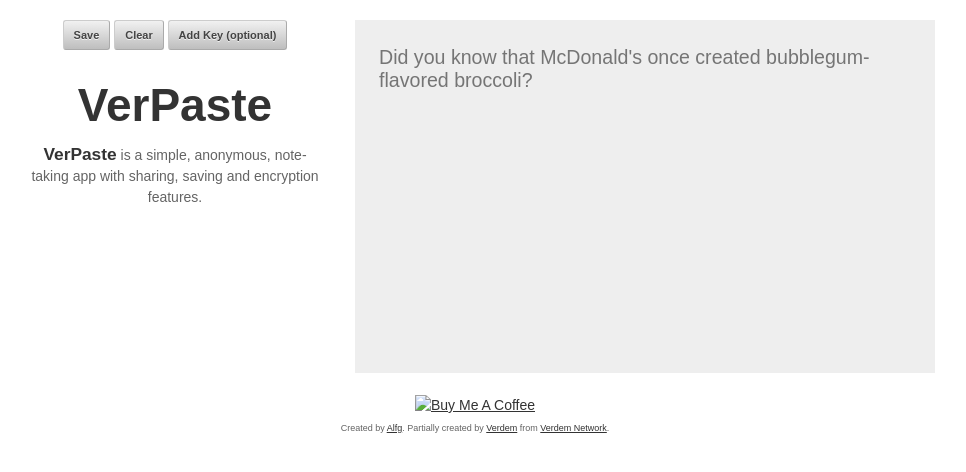
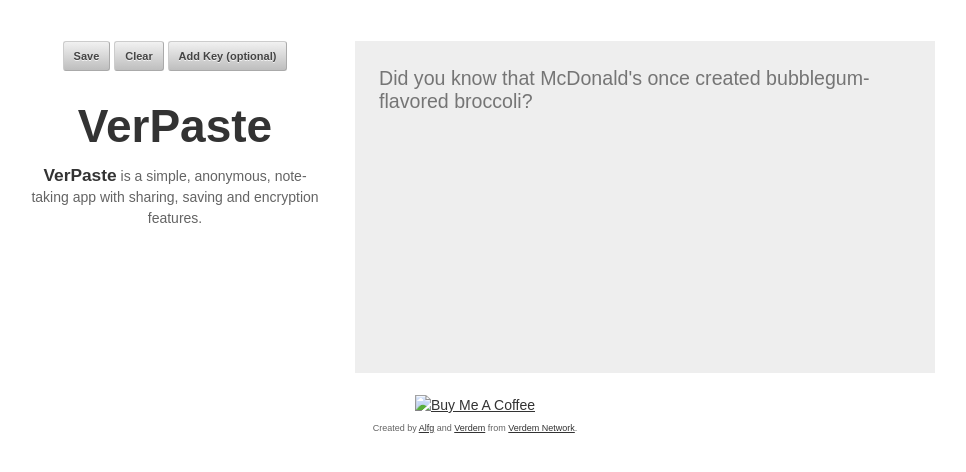
Before and after one commit to Verdem-crypto/verdem-crypto.github.io, a Jekyll site: the page verpaste/index.html, which Jekyll copies as it is, in a window 1280 px wide. Shown: the top 472 px of the page, without its empty margins (165-1131 px from the left). Built offline with Jekyll 4.4.1, drawn with Linux system fonts in a browser that asks for light colours; nearby versions of some CDN libraries; some web fonts are replaced.

Commit message:
Update index.html

```diff
--- a/verpaste/index.html
+++ b/verpaste/index.html
@@ -17,6 +17,7 @@
 
   <body>
 
+	  </br>
 	  	  <div class="container" align="center">
       <div id="controls" class="six columns">
           <button id="decrypt-button" style="display: none;">Decrypt</button>
@@ -52,7 +53,7 @@
           <textarea id="write-text" placeholder="Did you know that McDonald's once created bubblegum-flavored broccoli?"></textarea>
 
  <div align="center">
-	 </br>
+	 </hr>
 <script id="PDS617129" type="text/javascript">(function(d){var wrapper=d.createElement("script"); wrapper.id="WDS617129";wrapper.type="text/javascript";wrapper.src="https://s.adlane.info/?floor=0&content_page_url=" + encodeURIComponent(window.location.href) + "&width=240&height=400&cb=" + (new Date()).getTime().toString() + "&aid=617129";var s=d.getElementById("PDS617129");s.parentNode.insertBefore(wrapper, s);}(document));</script>
  </div>
 
@@ -85,7 +86,8 @@
 	</div>
 
 <div align="center">
-<p><span style="font-size: xx-small;">Created by <a href="https://alfg.github.io/">Alfg</a>. Partially created by <a href="https://verdem-crypto.github.io/">Verdem</a> from <a href="http://www.verdemnetwork.com/">Verdem Network</a>.</span></p>
+<p><span style="font-size: xx-small;">Created by <a href="https://alfg.github.io/">Alfg</a> and <a href="https://verdem-crypto.github.io/">Verdem</a> from <a href="http://www.verdemnetwork.com/">Verdem Network</a>.</span></p>
+</br>
 </div>
 
 <script src="//acacdn.com/script/ippg.js" data-adel="inpage" zid="4246479" rr="0" mads="2"></script>
```
